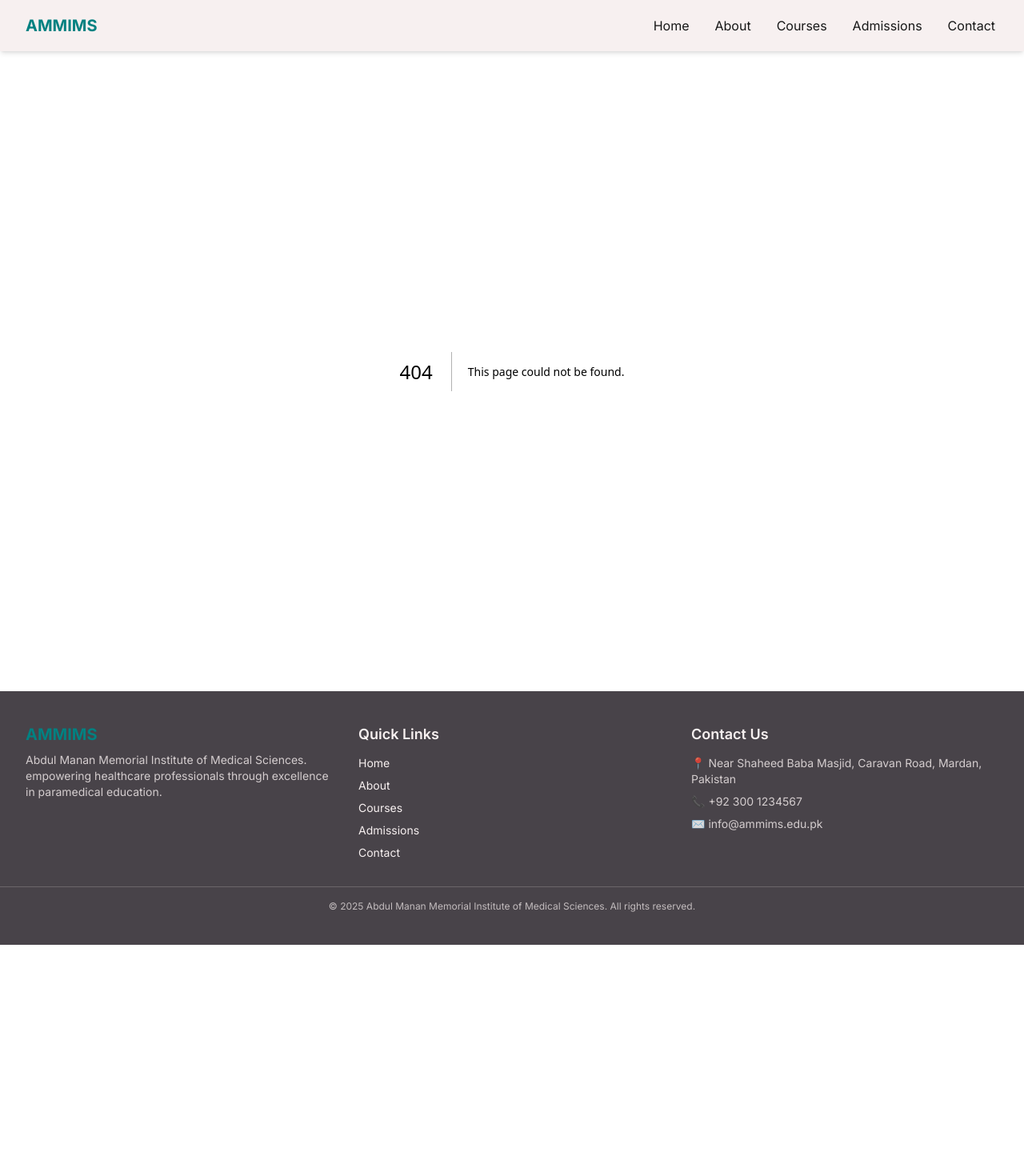
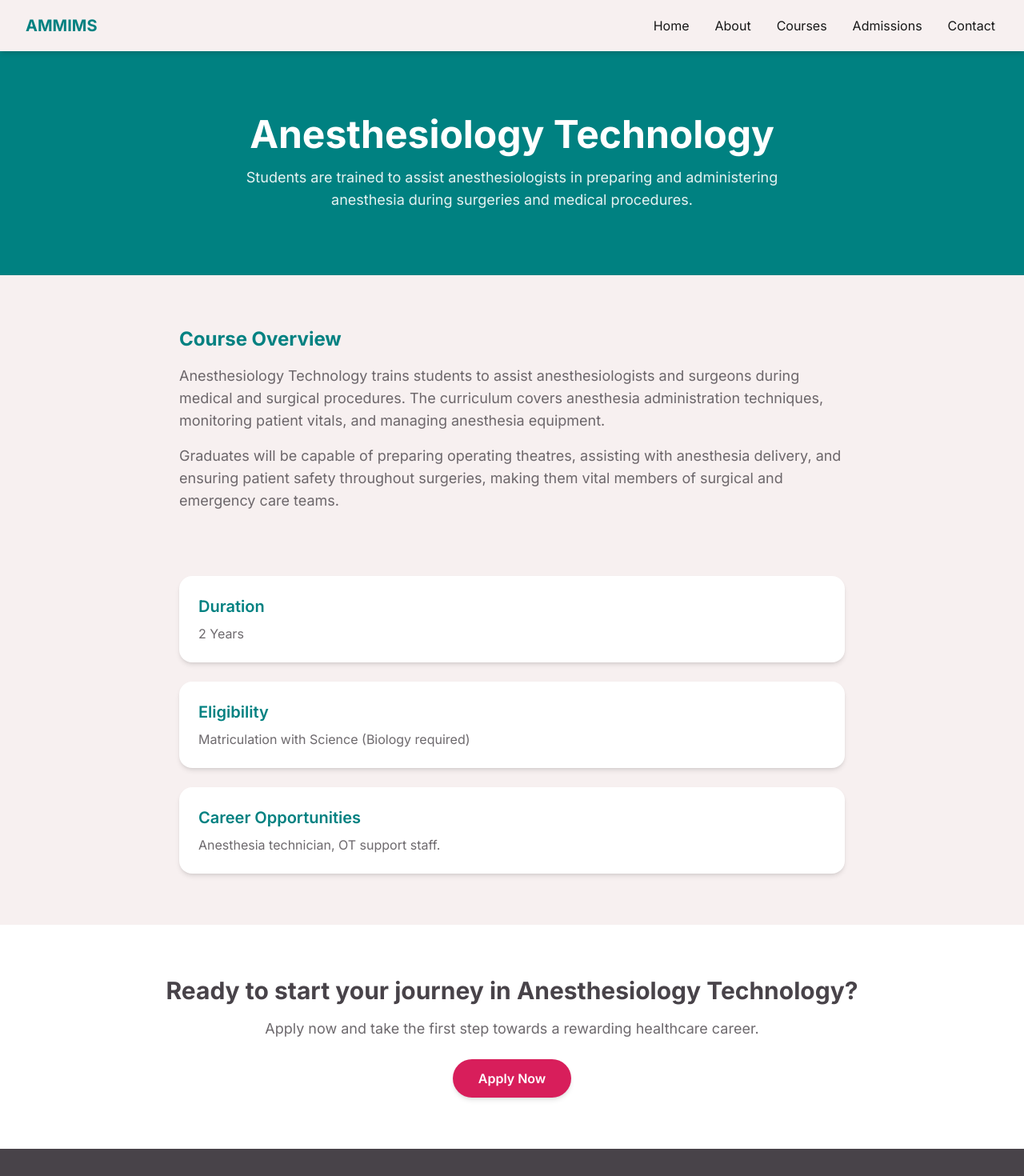
Before and after one commit to asifmanan/ammims-website, a Next.js app: page /courses/anesthesiology-technology in a window 1280 px wide. Before the commit this address had no page. Shown: the top 1470 px of the page at 80% size. Before the commit the page ends 1181 px from the top, so only its background shows below. Built offline with nearby package versions, Linux system fonts and the light colour scheme.

Commit message:
Creates courses slug pages. - Creates course detail page structure. - Creates data for courses. - Creates type for course.

```diff
--- /dev/null
+++ b/src/app/courses/[slug]/page.tsx
@@ -0,0 +1,84 @@
+import { notFound } from "next/navigation";
+import Link from "next/link";
+import coursesDataJson from "@/assets/data/courses/coursesData.json"
+import { Course } from "@/types/course";
+
+export default async function CourseDetailPage({
+  params,
+}: {
+  params: Promise<{ slug: string }>;
+}) {
+  const {slug} = await params;
+  const coursesData: Record<string, Course> = coursesDataJson;
+  const course = coursesData[slug as keyof typeof coursesData];
+
+  if (!course) {
+    notFound();
+  }
+
+  return (
+    <div>
+      {/* Hero Section */}
+      <section className="bg-brand-primary text-white py-20 text-center">
+        <h1 className="text-4xl sm:text-5xl font-bold">{course.name}</h1>
+        <p className="mt-4 text-lg text-white/90 max-w-2xl mx-auto">
+          {course.description}
+        </p>
+      </section>
+
+      {/* Detailed Description */}
+      <section className="pt-16 bg-snow">
+        <div className="max-w-4xl mx-auto px-4 sm:px-6 lg:px-8">
+          <h2 className="text-2xl font-bold text-brand-primary mb-4">Course Overview</h2>
+          {course.overview.map((paragraph, index) => (
+            <p className="pb-4 text-lg text-jet/80 whitespace-pre-line" key={index}>
+              {paragraph}
+            </p>
+          ))}
+        </div>
+      </section>
+
+      {/* Details */}
+      <section className="py-16 bg-snow">
+        <div className="max-w-4xl mx-auto px-4 sm:px-6 lg:px-8 space-y-6">
+          <div className="bg-white p-6 rounded-2xl shadow-md">
+            <h2 className="text-xl font-semibold text-brand-primary">
+              Duration
+            </h2>
+            <p className="mt-2 text-jet/80">{course.duration}</p>
+          </div>
+
+          <div className="bg-white p-6 rounded-2xl shadow-md">
+            <h2 className="text-xl font-semibold text-brand-primary">
+              Eligibility
+            </h2>
+            <p className="mt-2 text-jet/80">{course.eligibility}</p>
+          </div>
+
+          <div className="bg-white p-6 rounded-2xl shadow-md">
+            <h2 className="text-xl font-semibold text-brand-primary">
+              Career Opportunities
+            </h2>
+            <p className="mt-2 text-jet/80">{course.career}</p>
+          </div>
+        </div>
+      </section>
+
+      {/* Call to Action */}
+      <section className="py-16 bg-white text-center">
+        <h2 className="text-2xl sm:text-3xl font-bold text-jet">
+          Ready to start your journey in {course.name}?
+        </h2>
+        <p className="mt-4 text-lg text-jet/80">
+          Apply now and take the first step towards a rewarding healthcare career.
+        </p>
+        <Link
+          href="/admissions"
+          className="mt-6 inline-block px-8 py-3 rounded-full bg-raspberry text-white font-semibold shadow-md hover:bg-dazzle-rose transition"
+        >
+          Apply Now
+        </Link>
+      </section>
+    </div>
+  );
+}
--- /dev/null
+++ b/src/assets/data/courses/coursesData.json
@@ -0,0 +1,87 @@
+{
+  "health-technology": {
+    "name": "Health Technology",
+    "description": "This program equips students with foundational skills in health sciences, preparing them to support healthcare teams across various medical fields.",
+    "duration": "2 Years",
+    "overview": [
+      "The Diploma in Health Technology provides students with a broad-based foundation in health sciences. Students will be introduced to essential subjects such as anatomy, physiology, microbiology, and community health. The course emphasizes both theoretical knowledge and practical training, ensuring that graduates are capable of assisting medical professionals in hospitals, clinics, and laboratories.",
+      "By the end of the program, students will have gained hands-on experience in basic medical procedures and health management systems, preparing them for further specialization or immediate employment in healthcare settings."
+    ],
+    "eligibility": "Matriculation with Science (Biology preferred)",
+    "career":
+      "Healthcare assistant, medical lab support, and entry-level health technician roles."
+  },
+  "radiology-technology": {
+    "name": "Radiology Technology",
+    "description":
+      "Focused on imaging techniques such as X-rays, CT scans, and MRIs, this course trains students in diagnostic imaging procedures.",
+    "overview": [
+      "Radiology Technology focuses on diagnostic imaging, including X-rays, CT scans, and MRIs. Students learn how to operate imaging equipment, prepare patients for procedures, and ensure safety during radiological exams.",
+      "The course emphasizes radiation safety, anatomy, image interpretation basics, and patient communication. Graduates are trained to work alongside radiologists and physicians in hospitals, diagnostic centers, and imaging labs."
+    ],
+    "duration": "2 Years",
+    "eligibility": "Matriculation with Science (Biology & Physics preferred)",
+    "career":
+      "Radiology technician, imaging assistant, hospital radiology department support."
+  },
+  "surgical-technology": {
+    "name": "Surgical Technology",
+    "description":
+      "This program prepares students to assist surgeons during operations by maintaining sterile environments and managing surgical instruments.",
+    "overview": [
+      "The Diploma in Surgical Technology prepares students to assist surgeons in the operating room. Training includes sterilization techniques, surgical instrument handling, and operation theatre management.",
+      "Students will gain in-depth knowledge of pre-operative, intra-operative, and post-operative procedures. The program also emphasizes patient safety and sterile practices, ensuring that graduates can play a critical role in successful surgical outcomes."
+    ],
+    "duration": "2 Years",
+    "eligibility": "Matriculation with Science (Biology required)",
+    "career": "Surgical assistant, operation theatre technologist."
+  },
+  "dental-technology": {
+    "name": "Dental Technology",
+    "description":
+      "A specialized course focusing on dental procedures, oral healthcare, and supporting dentists in clinical environments.",
+    "overview": [
+      "Dental Technology equips students with the knowledge and skills to support dentists in both clinical and laboratory settings. The course covers oral anatomy, preventive dentistry, dental materials, and dental lab practices.",
+      "Students will gain practical experience in dental impressions, prosthetic preparation, and chairside assisting. This program is designed for those interested in contributing to oral healthcare and improving community dental health standards."
+    ],
+    "duration": "2 Years",
+    "eligibility": "Matriculation with Science (Biology preferred)",
+    "career": "Dental assistant, dental lab technician."
+  },
+  "hepatology-technology": {
+    "name": "Hepatology Technology",
+    "description":
+      "Students learn to assist in the diagnosis and management of liver-related diseases, with training in lab testing and patient support.",
+    "overview": [
+      "Hepatology Technology is a specialized program focusing on the study, diagnosis, and management of liver diseases. Students learn about liver anatomy, common liver disorders, laboratory testing, and patient support systems.",
+      "This course trains healthcare technologists to assist hepatologists in clinical environments, perform diagnostic procedures, and manage liver health awareness programs, an essential field given the rising prevalence of liver conditions."
+    ],
+    "duration": "2 Years",
+    "eligibility": "Matriculation with Science (Biology required)",
+    "career": "Lab assistant in hepatology units, healthcare support staff."
+  },
+  "cariology-technology": {
+    "name": "Cariology Technology",
+    "description":
+      "This program focuses on the study, diagnosis, and prevention of dental caries, blending dental science with modern techniques.",
+    "overview": [
+      "Cariology Technology focuses on the prevention, diagnosis, and management of dental caries (tooth decay). Students study oral microbiology, cariology techniques, preventive dentistry, and restorative procedures.",
+      "The program is designed to train professionals who can work closely with dentists, promoting better oral hygiene and supporting treatment procedures aimed at preventing cavities and preserving natural teeth."
+    ],
+    "duration": "2 Years",
+    "eligibility": "Matriculation with Science (Biology required)",
+    "career": "Dental assistant, cariology specialist support staff."
+  },
+  "anesthesiology-technology": {
+    "name": "Anesthesiology Technology",
+    "description":
+      "Students are trained to assist anesthesiologists in preparing and administering anesthesia during surgeries and medical procedures.",
+    "overview": [
+      "Anesthesiology Technology trains students to assist anesthesiologists and surgeons during medical and surgical procedures. The curriculum covers anesthesia administration techniques, monitoring patient vitals, and managing anesthesia equipment.",
+      "Graduates will be capable of preparing operating theatres, assisting with anesthesia delivery, and ensuring patient safety throughout surgeries, making them vital members of surgical and emergency care teams."
+    ],
+    "duration": "2 Years",
+    "eligibility": "Matriculation with Science (Biology required)",
+    "career": "Anesthesia technician, OT support staff."
+  }
+}
--- /dev/null
+++ b/src/types/course.ts
@@ -0,0 +1,8 @@
+export interface Course {
+  name: string;
+  description: string;
+  overview: string[];
+  duration: string;
+  eligibility: string;
+  career: string;
+}
```
